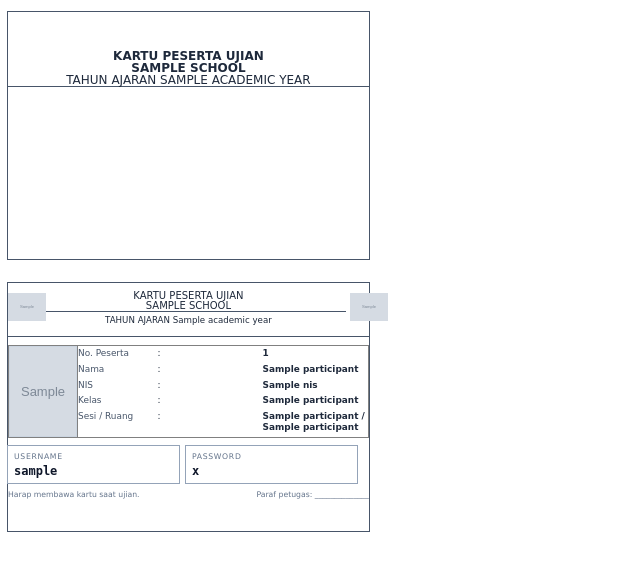
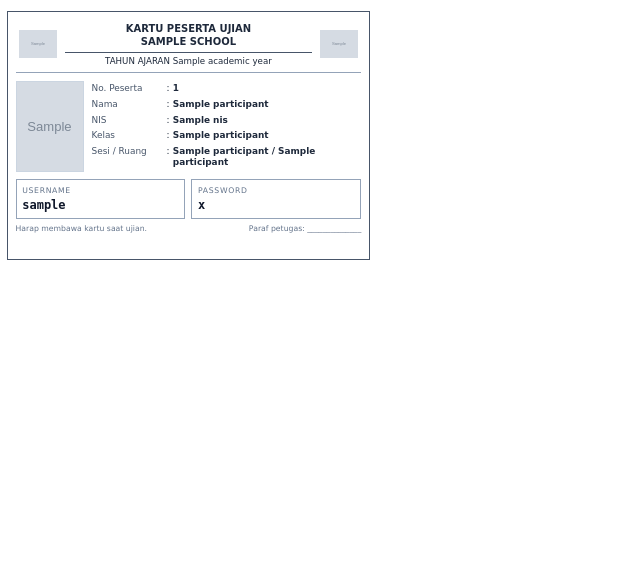
Before and after one commit to doeyekh/cbt-laravel-inertia-react, a Laravel app: template resources/views/exam-participant/cards.blade.php in a window 1280 px wide. Shown: the top 571 px of the page, without its empty margins (0-640 px from the left). Run offline with Laravel 12, Linux system fonts and the light colour scheme; the template is opened without the code that fills it: most values are stand-ins (such as "Sample title", 1, 10 or a date in 2020); grey boxes marked "Sample" are stand-in pictures; parts of the project's set-up code (start-up, migrations or seed data) failed here and were passed over.

Commit message:
style(exam-participant): perbarui tata letak kartu peserta ujian

```diff
--- a/resources/views/exam-participant/cards.blade.php
+++ b/resources/views/exam-participant/cards.blade.php
@@ -6,10 +6,9 @@
     <title>Kartu Peserta {{ $school['code'] }}</title>
 
     <style>
-        /* =====================================================
-           PENGATURAN KERTAS
-        ===================================================== */
-
+        /* =========================================
+           PENGATURAN HALAMAN
+        ========================================= */
         @page {
             size: A4 portrait;
             margin: 5mm;
@@ -27,10 +26,9 @@
             color: #1e293b;
         }
 
-        /* =====================================================
-           GRID KARTU: 2 KOLOM
-        ===================================================== */
-
+        /* =========================================
+           GRID KARTU (2 KOLOM x 4 BARIS = 8 / HAL)
+        ========================================= */
         .card-grid {
             width: 100%;
             table-layout: fixed;
@@ -44,23 +42,18 @@
             vertical-align: top;
         }
 
-        /* =====================================================
-           KARTU PESERTA
-        ===================================================== */
-
         .card {
             width: 96mm;
             height: 66mm;
-            /* padding: 1mm; */
+            padding: 2mm;
             border: 0.8pt solid #475569;
-            position: relative;
             page-break-inside: avoid;
+            overflow: hidden;
         }
 
-        /* =====================================================
-           HEADER
-        ===================================================== */
-
+        /* =========================================
+           HEADER SEKOLAH
+        ========================================= */
         .header {
             width: 100%;
             height: 13mm;
@@ -69,7 +62,7 @@
         }
 
         .header-logo {
-            width: 5mm;
+            width: 12mm;
             text-align: center;
             vertical-align: middle;
             padding: 0;
@@ -78,6 +71,8 @@
         .header-logo img {
             max-width: 10mm;
             max-height: 10mm;
+            display: block;
+            margin: auto;
         }
 
         .header-content {
@@ -88,13 +83,11 @@
 
         .header-title {
             font-size: 7.5pt;
-            /* font-weight: bold; */
-            line-height: 1;
+            font-weight: bold;
+            line-height: 1.3;
             text-transform: uppercase;
             border-bottom: 0.8pt solid #475569;
-        }
-        .header-title strong {
-            font-weight: bold;
+            padding-bottom: 1mm;
         }
 
         .header-year {
@@ -103,24 +96,23 @@
         }
 
         .header-divider {
-            border: none;
-            border-top: 0.8pt solid #475569;
+            border: 0;
+            border-top: 0.8pt solid #94a3b8;
             margin: 1mm 0 2mm;
         }
 
-        /* =====================================================
+        /* =========================================
            IDENTITAS PESERTA
-        ===================================================== */
-
+        ========================================= */
         .identity {
             width: 100%;
             border-collapse: collapse;
-            /* table-layout: fixed; */
+            table-layout: fixed;
         }
 
         .photo-cell {
-            width: 10mm;
-    /* padding: 0 1mm 0 0; */
+            width: 20mm; /* 18mm lebar foto + 2mm jarak ke identitas */
+            padding: 0 2mm 0 0;
             text-align: left;
             vertical-align: top;
         }
@@ -130,10 +122,11 @@
             height: 24mm;
             border: 0.6pt solid #cbd5e1;
             display: block;
+            object-fit: cover;
         }
 
         .details-cell {
-            width: auto;
+            width: 71mm;
             padding: 0;
             vertical-align: top;
         }
@@ -152,8 +145,13 @@
         }
 
         .detail-label {
-            width: 21mm;
+            width: 19mm;
             color: #475569;
+        }
+
+        .detail-separator {
+            width: 2.5mm;
+            text-align: center;
         }
 
         .detail-value {
@@ -163,28 +161,28 @@
 
         .participant-number {
             font-size: 8pt;
-            font-weight: bold;
-            letter-spacing: 0.4pt;
+            letter-spacing: 0.3pt;
         }
 
-        /* =====================================================
+        /* =========================================
            USERNAME & PASSWORD
-        ===================================================== */
-
+        ========================================= */
         .credential-table {
             width: 100%;
-            border-collapse: separate;
-            border-spacing: 1.5mm 0;
+            border-collapse: collapse;
             table-layout: fixed;
-            margin-left: -1.5mm;
             margin-top: 2mm;
         }
 
         .credential-cell {
-            width: 50%;
+            width: 49%;
             padding: 1.5mm;
             border: 0.7pt solid #94a3b8;
             vertical-align: middle;
+        }
+
+        .credential-spacer {
+            width: 2%;
         }
 
         .credential-label {
@@ -203,10 +201,9 @@
             word-wrap: break-word;
         }
 
-        /* =====================================================
-           FOOTER
-        ===================================================== */
-
+        /* =========================================
+           FOOTER & UTILITAS
+        ========================================= */
         .footer {
             width: 100%;
             border-collapse: collapse;
@@ -230,17 +227,9 @@
             text-align: right;
         }
 
-        /* =====================================================
-           PAGE BREAK
-        ===================================================== */
-
         .page-break {
             page-break-after: always;
         }
-
-        /* =====================================================
-           DATA KOSONG
-        ===================================================== */
 
         .empty {
             padding: 20mm;
@@ -248,33 +237,11 @@
             font-size: 10pt;
             color: #64748b;
         }
-
     </style>
 </head>
 
 <body>
-
-<table class="card-grid" cellpadding="0" cellspacing="0">
-    <tr>
-        <td class="card-cell">
-            <div class="card">
-                <div class="header-title" style="text-align: center; font-size: 9pt; margin-top: 10mm;">
-                    <strong>Kartu Peserta Ujian
-                    <br>
-                    {{ strtoupper($school['name']) }}</strong>
-                    <br>
-                    Tahun Ajaran {{ $academic_year['name'] }}
-                </div>
-                <div class="empty" style="text-align: center; font-size: 10pt; margin-top: 20mm;">
-
-                </div>
-            </div>
-        </td>
-    </tr>
-</table>
-
     @forelse ($participants as $participant)
-
         {{-- Buka tabel setiap 8 peserta --}}
         @if ($loop->iteration % 8 === 1)
             <table class="card-grid" cellpadding="0" cellspacing="0">
@@ -286,206 +253,104 @@
         @endif
 
         <td class="card-cell">
-
             <div class="card">
-
-                {{-- ==========================================
-                     HEADER SEKOLAH
-                =========================================== --}}
-
+                {{-- HEADER SEKOLAH --}}
                 <table class="header" cellpadding="0" cellspacing="0">
                     <tr>
-
-                        {{-- Logo kiri --}}
                         <td class="header-logo">
                             @if (!empty($school['logo_left']))
-                                <img
-                                    src="{{ $school['logo_left'] }}"
-                                    alt="Logo"
-                                >
+                                <img src="{{ $school['logo_left'] }}" alt="Logo">
                             @endif
                         </td>
 
-                        {{-- Identitas sekolah --}}
                         <td class="header-content">
-
                             <div class="header-title">
-                                KARTU PESERTA UJIAN
-                                <br>
+                                KARTU PESERTA UJIAN<br>
                                 {{ strtoupper($school['name']) }}
                             </div>
-
                             <div class="header-year">
-                                TAHUN AJARAN
-                                {{ $academic_year['name'] }}
+                                TAHUN AJARAN {{ $academic_year['name'] }}
                             </div>
-
                         </td>
 
-                        {{-- Logo sekolah --}}
                         <td class="header-logo">
                             @if (!empty($school['logo']))
-                                <img
-                                    src="{{ $school['logo'] }}"
-                                    alt="Logo Sekolah"
-                                >
+                                <img src="{{ $school['logo'] }}" alt="Logo Sekolah">
                             @endif
                         </td>
-
                     </tr>
                 </table>
 
                 <hr class="header-divider">
 
-                {{-- ==========================================
-                     IDENTITAS PESERTA
-                =========================================== --}}
-
-                <table class="identity" cellpadding="0" cellspacing="0" border="1">
+                {{-- IDENTITAS PESERTA --}}
+                <table class="identity" cellpadding="0" cellspacing="0">
                     <tr>
-
-                        {{-- Foto peserta --}}
                         <td class="photo-cell">
-
                             @if (!empty($participant['photo']))
-                                <img
-                                    src="{{ $participant['photo'] }}"
-                                    class="photo"
-                                    alt="Foto Peserta"
-                                >
+                                <img src="{{ $participant['photo'] }}" class="photo" alt="Foto Peserta">
                             @else
                                 <div class="photo"></div>
                             @endif
-
                         </td>
 
-                        {{-- Detail peserta --}}
                         <td class="details-cell">
-
                             <table class="details-table" cellpadding="0" cellspacing="0">
-
                                 <tr>
-                                    <td class="detail-label">
-                                        No. Peserta
-                                    </td>
-
+                                    <td class="detail-label">No. Peserta</td>
                                     <td class="detail-separator">:</td>
-
-                                    <td class="detail-value participant-number">
-                                        {{ $participant['participant_number'] }}
+                                    <td class="detail-value participant-number">{{ $participant['participant_number'] }}</td>
+                                </tr>
+                                <tr>
+                                    <td class="detail-label">Nama</td>
+                                    <td class="detail-separator">:</td>
+                                    <td class="detail-value">{{ $participant['name'] }}</td>
+                                </tr>
+                                <tr>
+                                    <td class="detail-label">NIS</td>
+                                    <td class="detail-separator">:</td>
+                                    <td class="detail-value">{{ $participant['nis'] }}</td>
+                                </tr>
+                                <tr>
+                                    <td class="detail-label">Kelas</td>
+                                    <td class="detail-separator">:</td>
+                                    <td class="detail-value">{{ $participant['class_name'] ?? '-' }}</td>
+                                </tr>
+                                <tr>
+                                    <td class="detail-label">Sesi / Ruang</td>
+                                    <td class="detail-separator">:</td>
+                                    <td class="detail-value">
+                                        {{ $participant['session_name'] ?? '-' }} / {{ $participant['room_name'] ?? '-' }}
                                     </td>
                                 </tr>
-
-                                <tr>
-                                    <td class="detail-label">
-                                        Nama
-                                    </td>
-
-                                    <td class="detail-separator">:</td>
-
-                                    <td class="detail-value">
-                                        {{ $participant['name'] }}
-                                    </td>
-                                </tr>
-
-                                <tr>
-                                    <td class="detail-label">
-                                        NIS
-                                    </td>
-
-                                    <td class="detail-separator">:</td>
-
-                                    <td class="detail-value">
-                                        {{ $participant['nis'] }}
-                                    </td>
-                                </tr>
-
-                                <tr>
-                                    <td class="detail-label">
-                                        Kelas
-                                    </td>
-
-                                    <td class="detail-separator">:</td>
-
-                                    <td class="detail-value">
-                                        {{ $participant['class_name'] ?? '-' }}
-                                    </td>
-                                </tr>
-
-                                <tr>
-                                    <td class="detail-label">
-                                        Sesi / Ruang
-                                    </td>
-
-                                    <td class="detail-separator">:</td>
-
-                                    <td class="detail-value">
-                                        {{ $participant['session_name'] }} / {{ $participant['room_name'] }}
-                                    </td>
-                                </tr>
-
-
-
                             </table>
-
                         </td>
                     </tr>
                 </table>
 
-                {{-- ==========================================
-                     USERNAME & PASSWORD
-                =========================================== --}}
-
+                {{-- USERNAME & PASSWORD --}}
                 <table class="credential-table" cellpadding="0" cellspacing="0">
                     <tr>
-
                         <td class="credential-cell">
-
-                            <div class="credential-label">
-                                Username
-                            </div>
-
-                            <div class="credential-value">
-                                {{ $participant['username'] }}
-                            </div>
-
+                            <div class="credential-label">Username</div>
+                            <div class="credential-value">{{ $participant['username'] }}</div>
                         </td>
-
+                        <td class="credential-spacer"></td>
                         <td class="credential-cell">
-
-                            <div class="credential-label">
-                                Password
-                            </div>
-
-                            <div class="credential-value">
-                                {{ $participant['password'] }}
-                            </div>
-
+                            <div class="credential-label">Password</div>
+                            <div class="credential-value">{{ $participant['password'] }}</div>
                         </td>
-
                     </tr>
                 </table>
 
-                {{-- ==========================================
-                     FOOTER
-                =========================================== --}}
-
+                {{-- FOOTER --}}
                 <table class="footer" cellpadding="0" cellspacing="0">
                     <tr>
-
-                        <td class="footer-info">
-                            Harap membawa kartu saat ujian.
-                        </td>
-
-                        <td class="footer-signature">
-                            Paraf petugas: ______________
-                        </td>
-
+                        <td class="footer-info">Harap membawa kartu saat ujian.</td>
+                        <td class="footer-signature">Paraf petugas: ______________</td>
                     </tr>
                 </table>
-
             </div>
-
         </td>
 
         {{-- Tutup baris setiap 2 peserta --}}
@@ -495,24 +360,17 @@
 
         {{-- Tutup tabel setiap 8 peserta --}}
         @if ($loop->iteration % 8 === 0 || $loop->last)
-
             </table>
 
-        {{-- Pindah halaman jika masih ada peserta --}}
             @if (!$loop->last)
                 <div class="page-break"></div>
             @endif
-
         @endif
-
     @empty
-
         <div class="empty">
             Belum ada peserta pada sekolah dan tahun pelajaran ini.
         </div>
+    @endforelse
+</body>
 
-@endforelse
-
-
-</body>
 </html>
```
Lines whose indentation alone changed are shown as unchanged.
